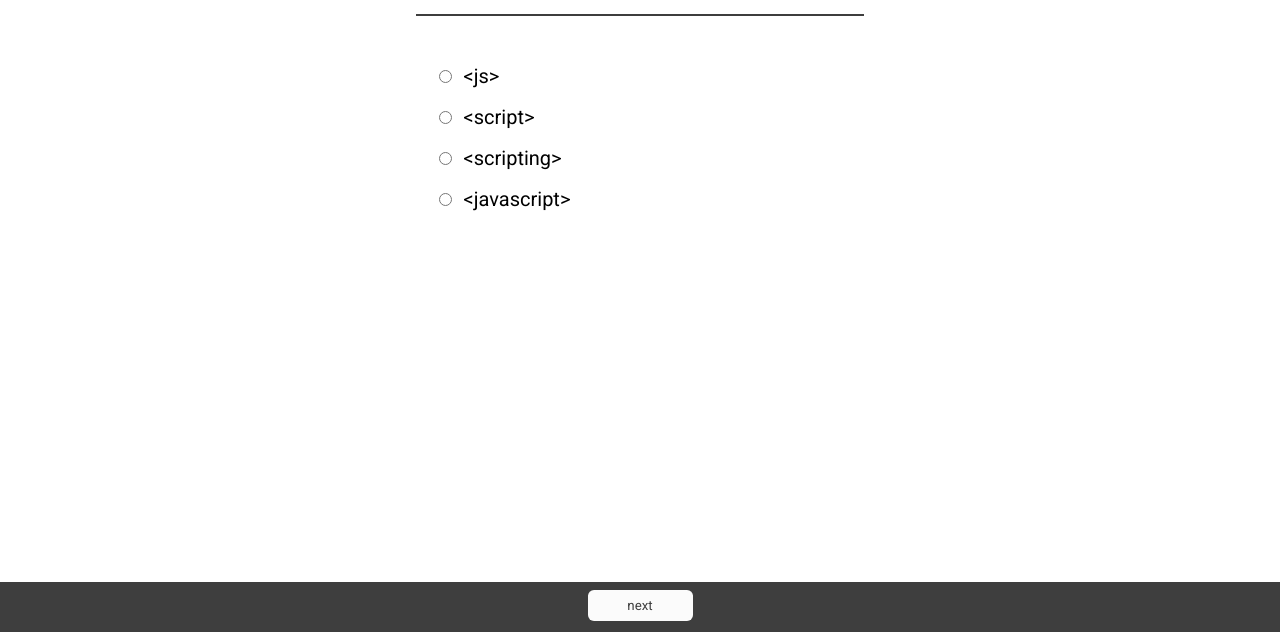
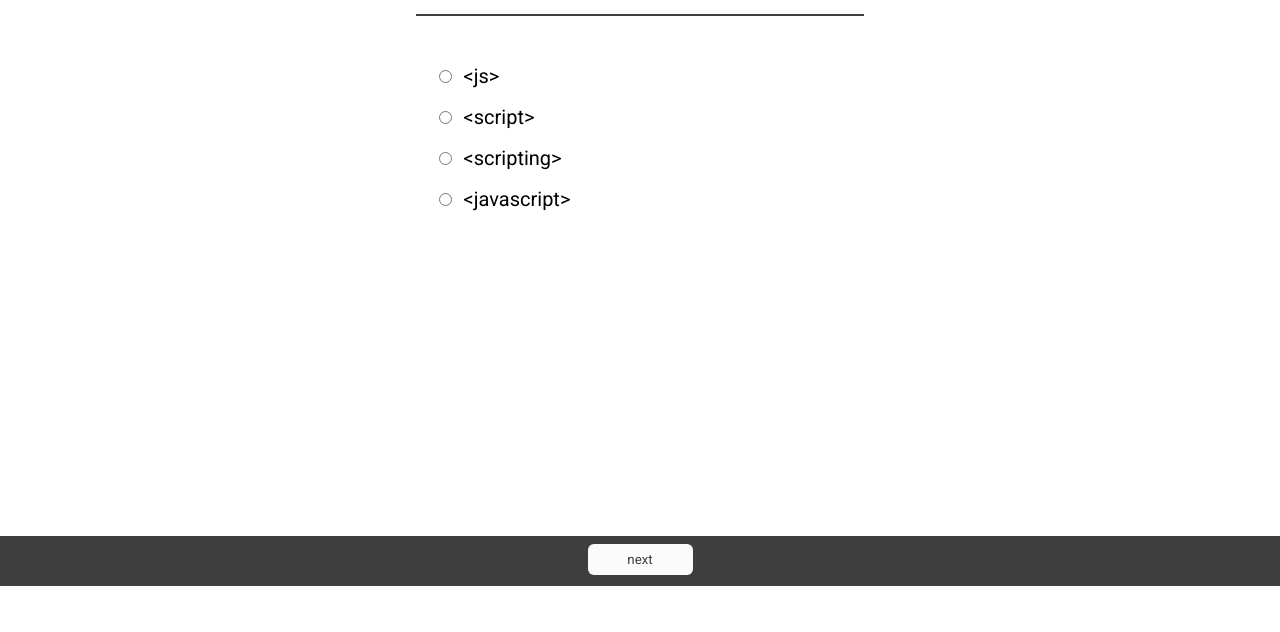
Before and after one commit to fox5352/quizSite, a plain HTML site: page index.html in a window 1280 px wide. Shown: the part 168-800 px from the top of the page. Drawn offline with Linux system fonts and the light colour scheme.

Commit message:
fixed the broken navbar

```diff
--- a/style.css
+++ b/style.css
@@ -32,7 +32,7 @@
 body {
     font-family: 'Roboto', sans-serif;
     background-color: var(--bg-gradient);
-    overflow-y: scroll;
+    overflow: auto;
     margin: 0;
 }
 
@@ -123,8 +123,8 @@ hr {
     font-size: 35px;
     margin: 0 auto;
     width: 35vw;
-    min-height: 85vh;
-    overflow-y: auto;
+    overflow: auto;
+    min-height: 80vh;
 }
 
 .question {
@@ -158,10 +158,6 @@ hr {
     display: flex;
     flex-direction: row;
     flex-basis: 100%;
-    position: absolute;
-    bottom: 0;
-    left: 50%;
-    transform: translateX(-50%);
     height: 50px;
     width: 100%;
     justify-content: center;
```
